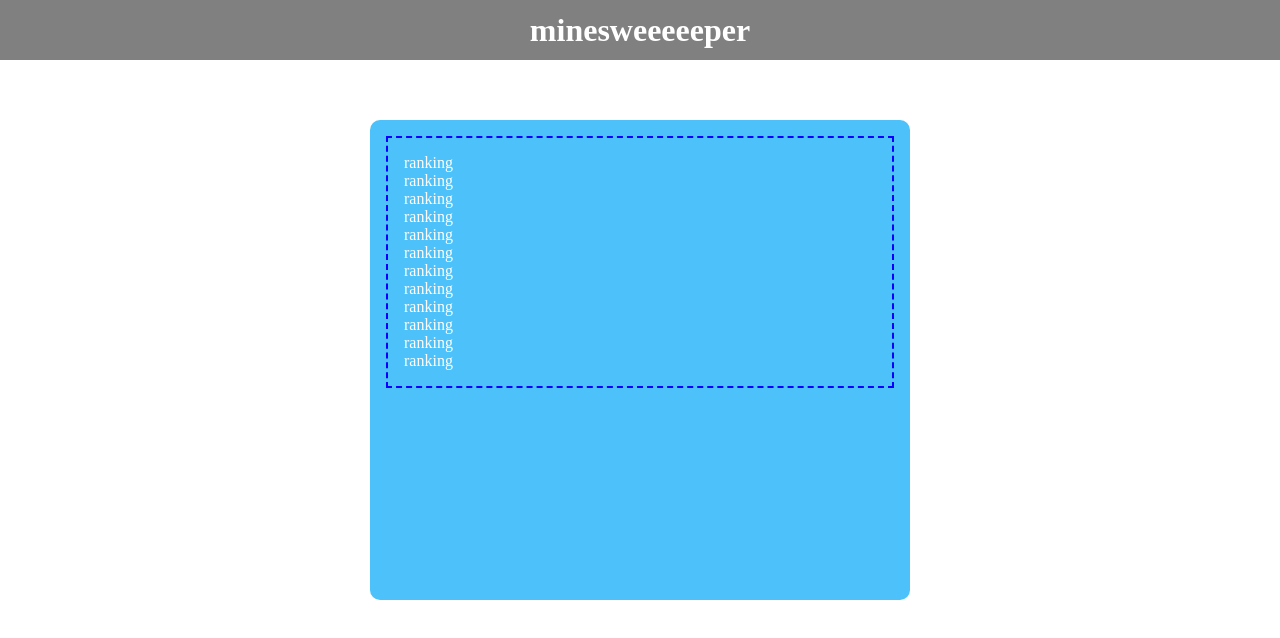
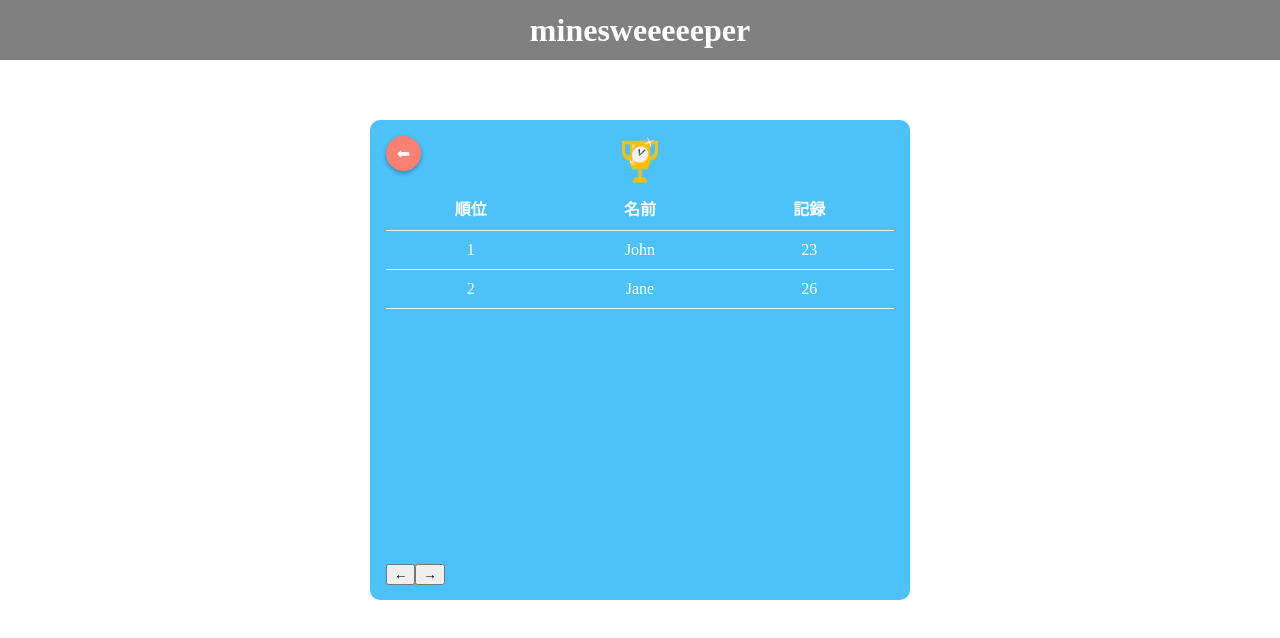
Before and after one commit to relationslab/minesweeper, a React (Create React App) app: page /ranking in a window 1280 px wide. Shown: the top 638 px of the page. Built offline with nearby package versions, Linux system fonts and the light colour scheme.

Commit message:
add:ランキングページのデモ完成

```diff
--- a/package.json
+++ b/package.json
@@ -21,6 +21,7 @@
     "react-redux": "^7.2.0",
     "react-router-dom": "^5.2.0",
     "react-scripts": "3.4.1",
+    "react-table": "7.0.0-beta.23",
     "redux": "^4.0.5",
     "styled-components": "^5.1.0",
     "typescript": "^3.7.5"
--- a/src/components/Home.tsx
+++ b/src/components/Home.tsx
@@ -27,11 +27,12 @@ const StyledLink = styled(Link)`
   align-self: center;
   border: none;
   width: 150px;
-  height: 50px;
+  height: 150px;
   text-align: center;
-  line-height: 50px;
-  border-radius: 10px;
-  background-color: blue;
+  line-height: 150px;
+  border-radius: 50%;
+  background-color: salmon;
+  box-shadow: 0 2px 4px rgba(0, 0, 0, 0.3);
   font-size: 1.5rem;
   font-weight: bold;
 `;
--- a/src/components/Ranking.tsx
+++ b/src/components/Ranking.tsx
@@ -1,6 +1,60 @@
 import React from "react";
 import styled from "styled-components";
 import { Link } from "react-router-dom";
+import { useTable, Column } from "react-table";
+
+type Data = {
+  rank: number;
+  name: string;
+  time: number;
+};
+
+const columns: Column<Data>[] = [
+  {
+    Header: "順位",
+    accessor: "rank",
+  },
+  {
+    Header: "名前",
+    accessor: "name",
+  },
+  {
+    Header: "記録",
+    accessor: "time",
+  },
+];
+
+const data: Data[] = [
+  {
+    rank: 1,
+    name: "John",
+    time: 23,
+  },
+  {
+    rank: 2,
+    name: "Jane",
+    time: 26,
+  },
+];
+
+const StyledTable = styled.div`
+  table {
+    border-collapse: collapse;
+    border-spacing: 0;
+    width: 100%;
+  }
+
+  tr {
+    border-bottom: solid 1px #eee;
+  }
+
+  th,
+  td {
+    text-align: center;
+    width: 25%;
+    padding: 10px 0;
+  }
+`;
 
 const StyledDisplay = styled.div`
   min-width: 540px;
@@ -11,40 +65,86 @@ const StyledDisplay = styled.div`
   margin: 60px;
 `;
 
+const Header = styled.div`
+  display: grid;
+  grid-template-columns: 50px 1fr 1fr;
+  img {
+    justify-self: right;
+    width: 50px;
+    height: 50px;
+  }
+`;
 const StyledDiv = styled.div`
   background-color: rgb(77, 193, 249);
   border-radius: 10px;
   padding: 1rem;
+  display: grid;
+  grid-template-rows: 50px 1fr 20px;
 `;
 
-const StyledUl = styled.ul`
-  padding: 1rem;
-  border: dashed 2px blue;
-`;
-
-const StyledLi = styled.li`
-  /* margin: 10px; */
+const StyledLink = styled(Link)`
+  display: block;
+  border: none;
+  width: 35px;
+  height: 35px;
+  text-align: center;
+  line-height: 35px;
+  border-radius: 50%;
+  background-color: salmon;
+  box-shadow: 0 2px 4px rgba(0, 0, 0, 0.3);
 `;
 
 const Ranking: React.FC = () => {
+  const {
+    getTableProps,
+    getTableBodyProps,
+    headerGroups,
+    rows,
+    prepareRow,
+  } = useTable<Data>({ columns, data });
   return (
     <>
       <StyledDisplay>
         <StyledDiv>
-          <StyledUl>
-            <StyledLi>ranking</StyledLi>
-            <StyledLi>ranking</StyledLi>
-            <StyledLi>ranking</StyledLi>
-            <StyledLi>ranking</StyledLi>
-            <StyledLi>ranking</StyledLi>
-            <StyledLi>ranking</StyledLi>
-            <StyledLi>ranking</StyledLi>
-            <StyledLi>ranking</StyledLi>
-            <StyledLi>ranking</StyledLi>
-            <StyledLi>ranking</StyledLi>
-            <StyledLi>ranking</StyledLi>
-            <StyledLi>ranking</StyledLi>
-          </StyledUl>
+          <Header>
+            <StyledLink to="/">⬅</StyledLink>
+            <img src="/images/trophy.png" alt="trophy" />
+          </Header>
+          <StyledTable>
+            <table {...getTableProps()}>
+              <thead>
+                {headerGroups.map((headerGroup) => (
+                  <tr {...headerGroup.getHeaderGroupProps()}>
+                    {headerGroup.headers.map((column) => (
+                      <th {...column.getHeaderProps()}>
+                        {column.render("Header")}
+                      </th>
+                    ))}
+                  </tr>
+                ))}
+              </thead>
+              <tbody {...getTableBodyProps()}>
+                {rows.map((row, i) => {
+                  prepareRow(row);
+                  return (
+                    <tr {...row.getRowProps()}>
+                      {row.cells.map((cell) => {
+                        return (
+                          <td {...cell.getCellProps()}>
+                            {cell.render("Cell")}
+                          </td>
+                        );
+                      })}
+                    </tr>
+                  );
+                })}
+              </tbody>
+            </table>
+          </StyledTable>
+          <div>
+            <button>←</button>
+            <button>→</button>
+          </div>
         </StyledDiv>
       </StyledDisplay>
     </>
```
Also changed, not shown: 1 other file (tests, documents, lock files or other folders).
